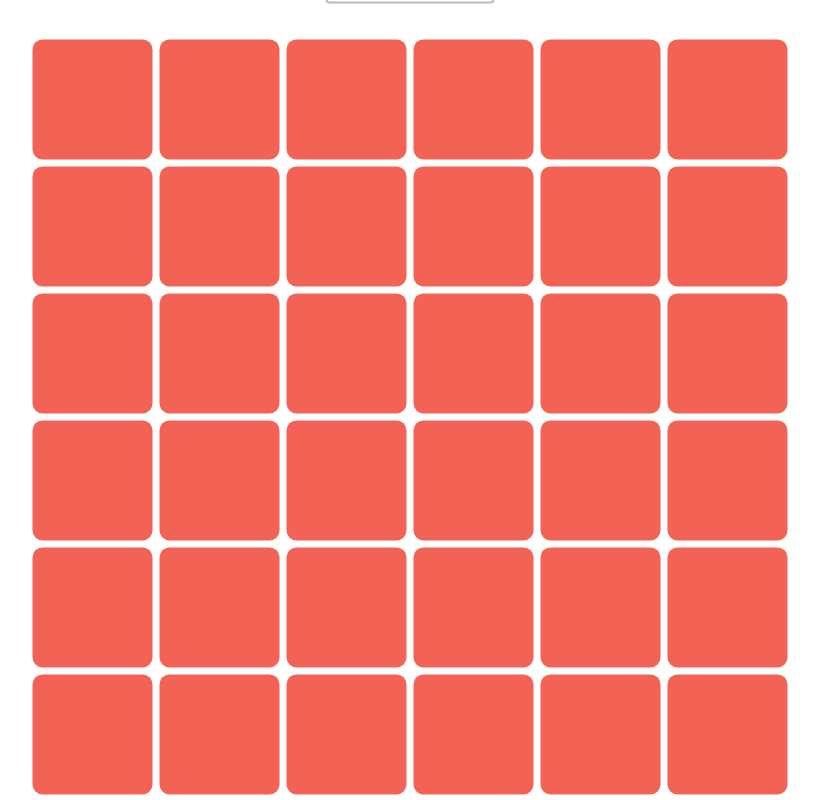
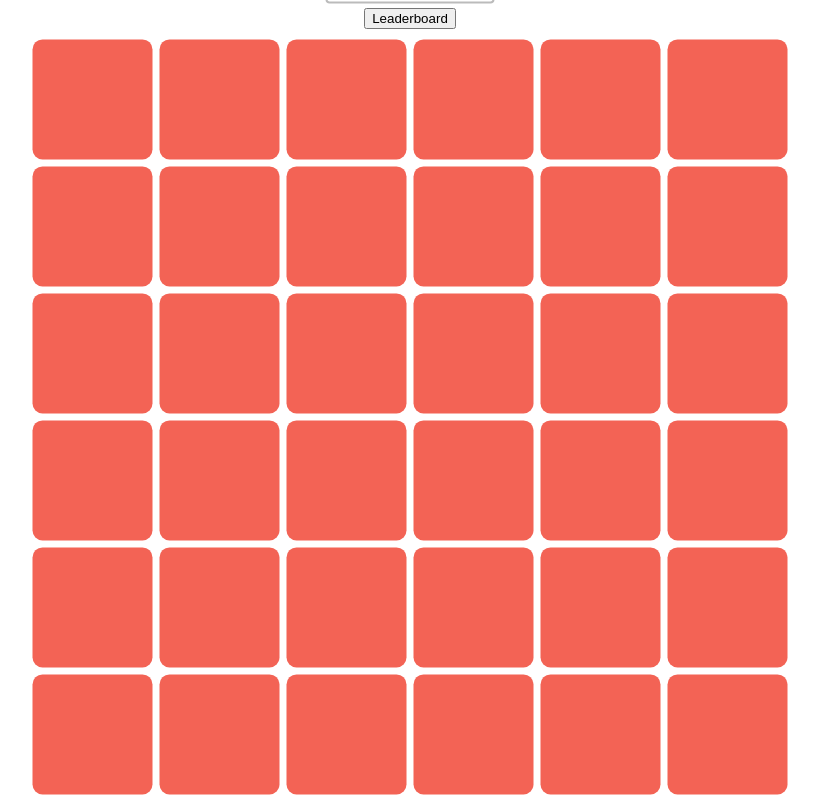
Before and after one commit to Ysoserious69/Test1, a plain HTML site: page 6x6_N.html in a window 1280 px wide. Shown: the whole page, without its empty margins (230-1049 px from the left). Drawn offline with Linux system fonts and the light colour scheme.

Commit message:
Update 6x6_N.html

```diff
--- a/6x6_N.html
+++ b/6x6_N.html
@@ -6,6 +6,10 @@
   <link rel="stylesheet" href="6x6_N.css">
  </head>
  <body>
+
+<a href="lead.html"><button class="ho">Leaderboard</button></a>
+
+
   <p class="display"></p>
   <header class="game">
    <footer class="info-section"> <button class="start-button js-start">Click to Play</button> <span class="info js-info hidden"></span>
```
